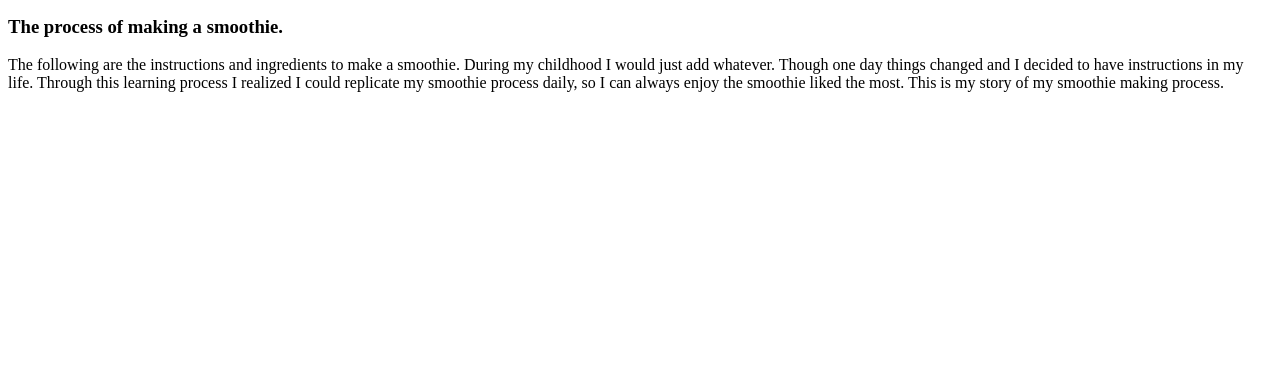
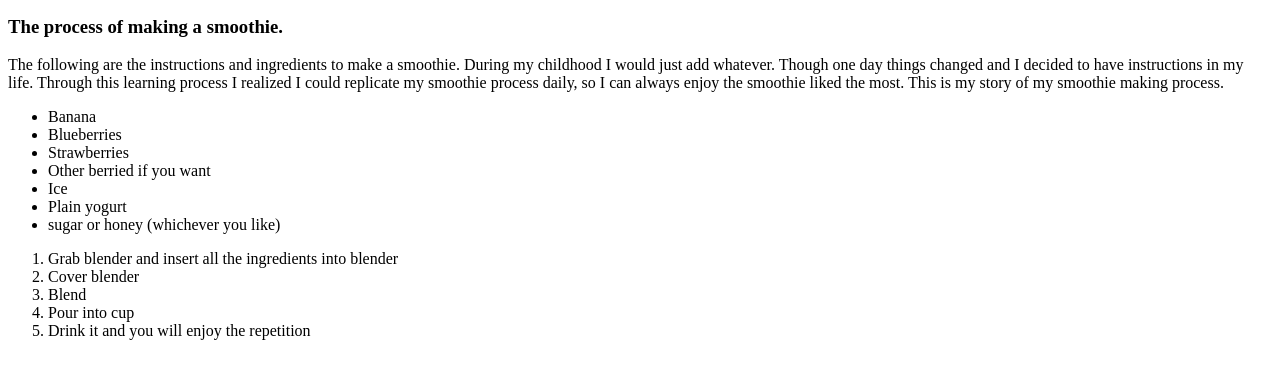
Before and after one commit to jayv702/odein-recipes, a plain HTML site: page recipes/smoothie.html in a window 1280 px wide. Shown: the part 101-480 px from the top of the page. Drawn offline with Linux system fonts and the light colour scheme.

Commit message:
smoothie update Added unordered list for ingredients. added ordered list for steps to make smoothie. Both are in same paragragh.

```diff
--- a/recipes/smoothie.html
+++ b/recipes/smoothie.html
@@ -16,5 +16,25 @@
             my smoothie process daily, so I can always enjoy the smoothie liked the most.
             This is my story of my smoothie making process.
         </p>
+
+        <p>
+            <ul>
+                <li>Banana</li>
+                <li>Blueberries</li>
+                <li>Strawberries</li>
+                <li>Other berried if you want</li>
+                <li>Ice</li>
+                <li>Plain yogurt</li>
+                <li>sugar or honey (whichever you like)</li>
+            </ul>
+
+            <ol>
+                <li>Grab blender and insert all the ingredients into blender</li>
+                <li>Cover blender</li>
+                <li>Blend</li>
+                <li>Pour into cup</li>
+                <li>Drink it and you will enjoy the repetition</li>
+            </ol>
+        </p>
     </body>
 </html>
```
